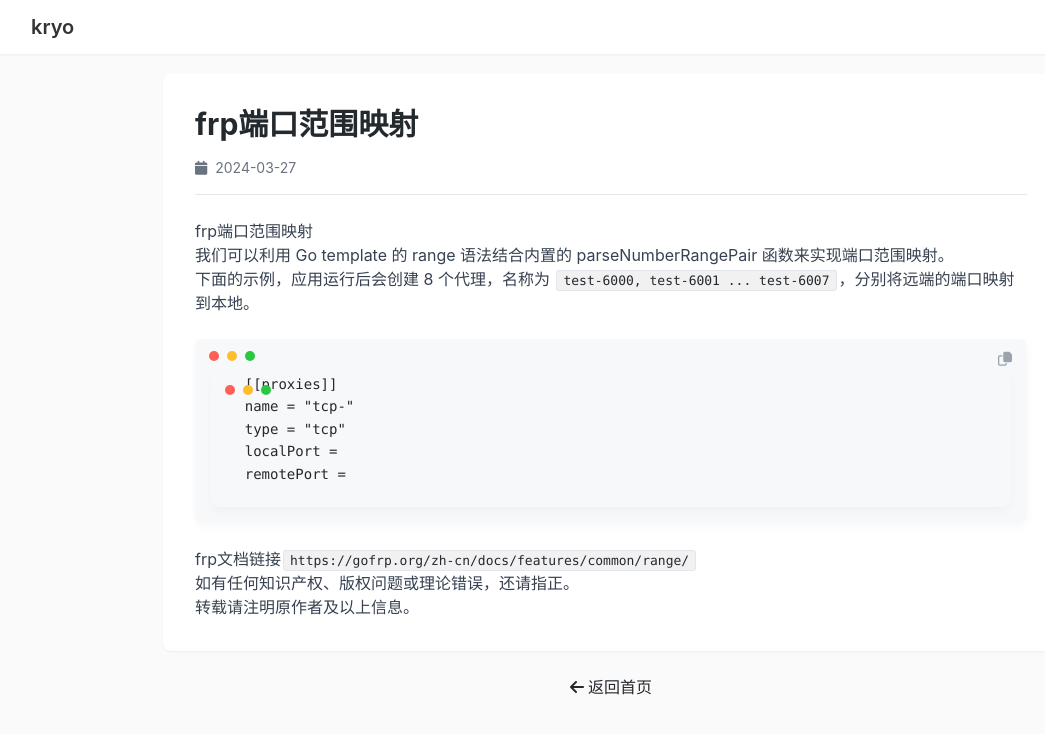
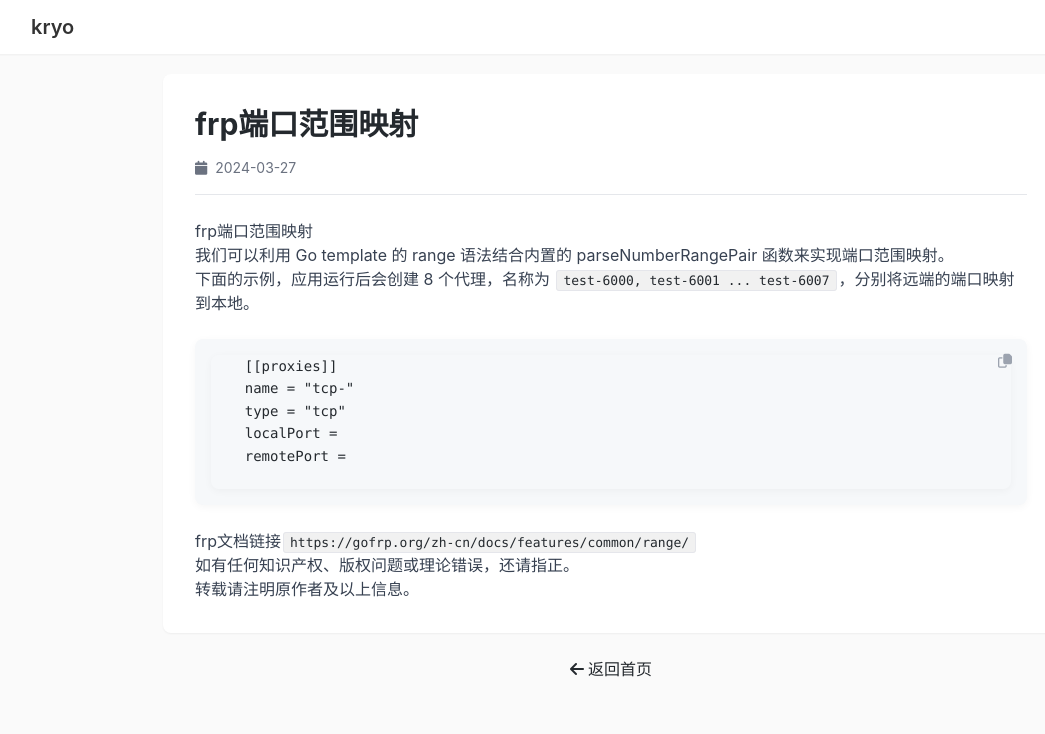
Before and after one commit to kryo0o/kryo0o.github.io, a Jekyll site: the page built from _posts/2024-04-17-frp端口范围映射.md, in a window 1280 px wide. Shown: the top 734 px of the page, without its empty margins (29-1074 px from the left). Built offline with Jekyll 4.4.1, drawn with Linux system fonts in a browser that asks for light colours; nearby versions of some CDN libraries.

Commit message:
Update default.html

```diff
--- a/_layouts/default.html
+++ b/_layouts/default.html
@@ -13,13 +13,12 @@
       --color-text-gray: #999;
       --color-border: #e5e6eb;
       --color-bg-main: #fafafa;
-      --color-bg-code-block: #282c34; /* 改为深色背景或保持浅色，这里演示优化后的浅色 */
-      --color-bg-code-block-light: #f6f8fa; /* 更柔和的浅灰色背景 */
+      --color-bg-code-block-light: #f6f8fa; /* 柔和的代码块背景色 */
       --color-bg-code-inline: #f1f1f1;
       --color-bg-copy-success: #52c41a;
       --border-radius-sm: 3px;
       --border-radius-md: 4px;
-      --border-radius-lg: 8px; /* 稍微增大圆角 */
+      --border-radius-lg: 8px;
       --font-code: "Consolas", "Monaco", "Courier New", monospace;
       --font-main: -apple-system, BlinkMacSystemFont, "Segoe UI", Roboto, Helvetica, Arial, sans-serif;
     }
@@ -34,19 +33,18 @@
 
     main.container-main { max-width: 1200px; margin: 0 auto; padding: 20px; }
 
-    /* 行内代码样式 (保持不变) */
+    /* 行内代码样式 */
     .container-main p > code, .container-main li > code, .container-main span > code, .container-main div > code:not(.code-block code), .container-main td > code { background-color: var(--color-bg-code-inline); border-radius: var(--border-radius-sm); padding: 2px 6px; font-size: 13px; font-family: var(--font-code); color: var(--color-text-main); border: 1px solid var(--color-border); margin: 0 2px; }
 
-    /* --- 代码块美化核心区域 --- */
+    /* --- 代码块样式 --- */
     .code-block, .highlight {
       background: var(--color-bg-code-block-light);
-      /* 移除边框，去除分界线感 */
+      /* 无边框设计 */
       border: none;
-      /* 增加柔和阴影，提升立体感 */
-      box-shadow: 0 4px 10px rgba(0,0,0,0.03);
+      /* 轻微阴影，增加层次感而不显突兀 */
+      box-shadow: 0 2px 8px rgba(0,0,0,0.04);
       border-radius: var(--border-radius-lg);
-      /* 增加顶部内边距，为"Mac红绿灯"留出空间 */
-      padding: 34px 16px 16px 16px;
+      padding: 16px; /* 恢复正常的内边距 */
       margin: 24px 0;
       overflow-x: auto;
       position: relative;
@@ -54,26 +52,12 @@
       line-height: 1.6;
     }
 
-    /* 伪元素制作 Mac 窗口风格红黄绿小圆点 */
-    .code-block::before, .highlight::before {
-      content: '';
-      position: absolute;
-      top: 12px;
-      left: 14px;
-      width: 10px;
-      height: 10px;
-      border-radius: 50%;
-      background: #ff5f56; /* 红点 */
-      box-shadow: 18px 0 0 #ffbd2e, 36px 0 0 #27c93f; /* 黄点和绿点 */
-      z-index: 5;
-    }
-
     /* 滚动条美化 */
     .code-block::-webkit-scrollbar, .highlight::-webkit-scrollbar { width: 6px; height: 6px; }
     .code-block::-webkit-scrollbar-thumb, .highlight::-webkit-scrollbar-thumb { background-color: #d1d5db; border-radius: var(--border-radius-sm); }
     .code-block::-webkit-scrollbar-track, .highlight::-webkit-scrollbar-track { background: transparent; }
 
-    /* 代码文字样式：确保背景透明，无边框 */
+    /* 代码文字样式 */
     .code-block pre, .code-block code, .highlight pre, .highlight code {
       background: transparent !important;
       border: none !important;
@@ -83,35 +67,35 @@
       color: var(--color-text-main);
     }
 
-    /* 复制按钮样式调整：更简约，配合无边框风格 */
+    /* 复制按钮样式 */
     .copy-code-btn {
       position: absolute;
-      top: 6px; /* 调整位置与红绿灯对齐 */
+      top: 8px;
       right: 8px;
       width: 28px;
       height: 28px;
-      background: transparent; /* 透明背景 */
+      background: transparent;
       border: none;
       border-radius: 4px;
       cursor: pointer;
       display: flex;
       align-items: center;
       justify-content: center;
-      color: #9ca3af; /* 浅灰色图标 */
+      color: #9ca3af;
       transition: all 0.2s ease;
       z-index: 10;
     }
 
     .copy-code-btn:hover {
-      background: rgba(0,0,0,0.05); /* 悬停时淡淡的背景 */
+      background: rgba(0,0,0,0.05);
       color: #4b5563;
     }
 
     .copy-code-btn.copied {
       color: var(--color-bg-copy-success);
     }
-    /* --- 代码块美化结束 --- */
 
+    /* 其他布局样式保持不变 */
     .banner { width: 100%; min-height: 200px; height: 50vh; max-height: 300px; background: url('{{ site.banner.image }}') no-repeat center center; background-size: cover; display: flex; align-items: center; justify-content: center; color: white; text-shadow: 0 2px 4px rgba(0,0,0,0.6); border-radius: var(--border-radius-lg); margin-bottom: 30px; }
     .banner-content { text-align: center; padding: 0 20px; }
     .banner-content h1 { font-size: 36px; margin: 0 0 12px 0; }
```
Also changed, not shown: other parts of _layouts/default.html (+0 -4 lines).
